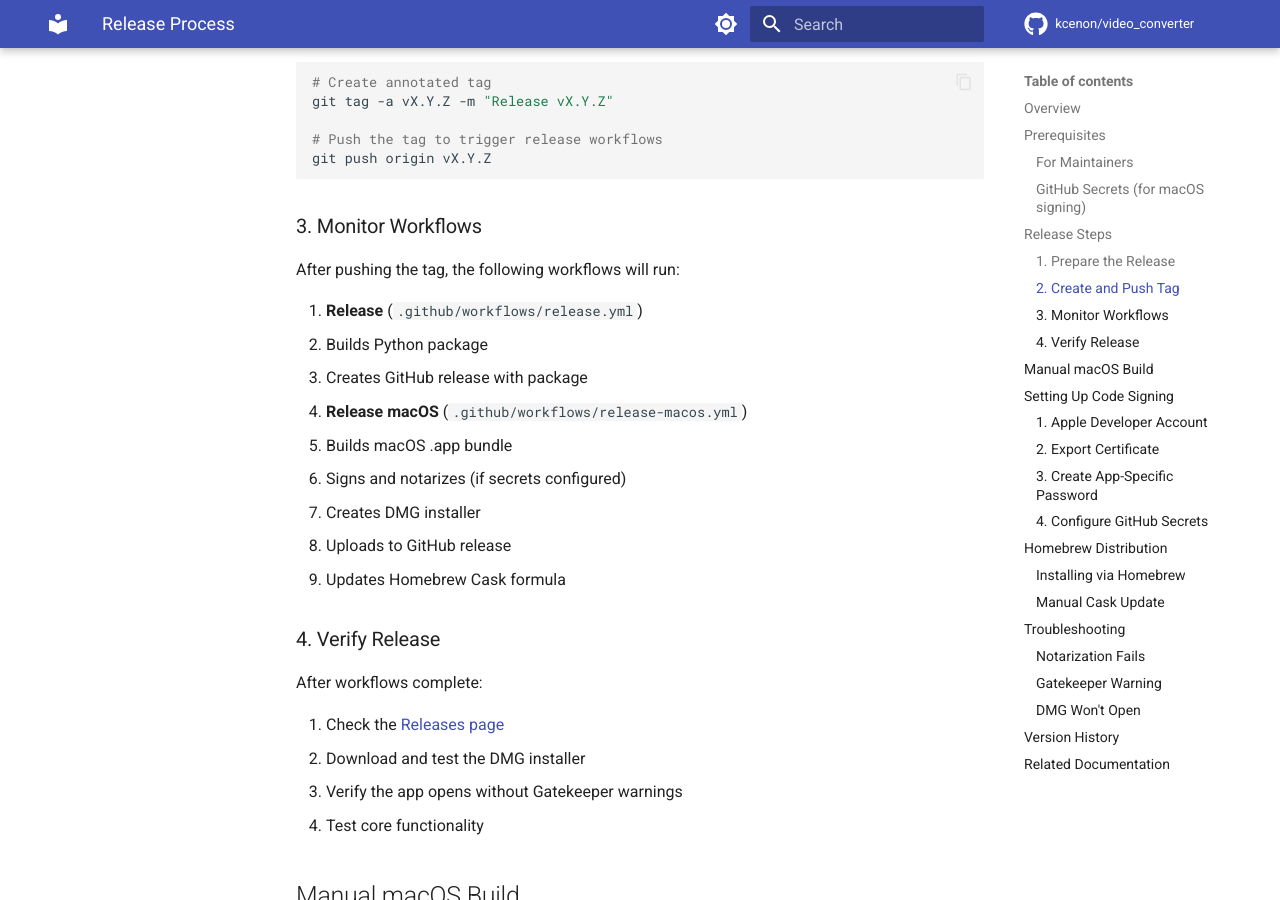
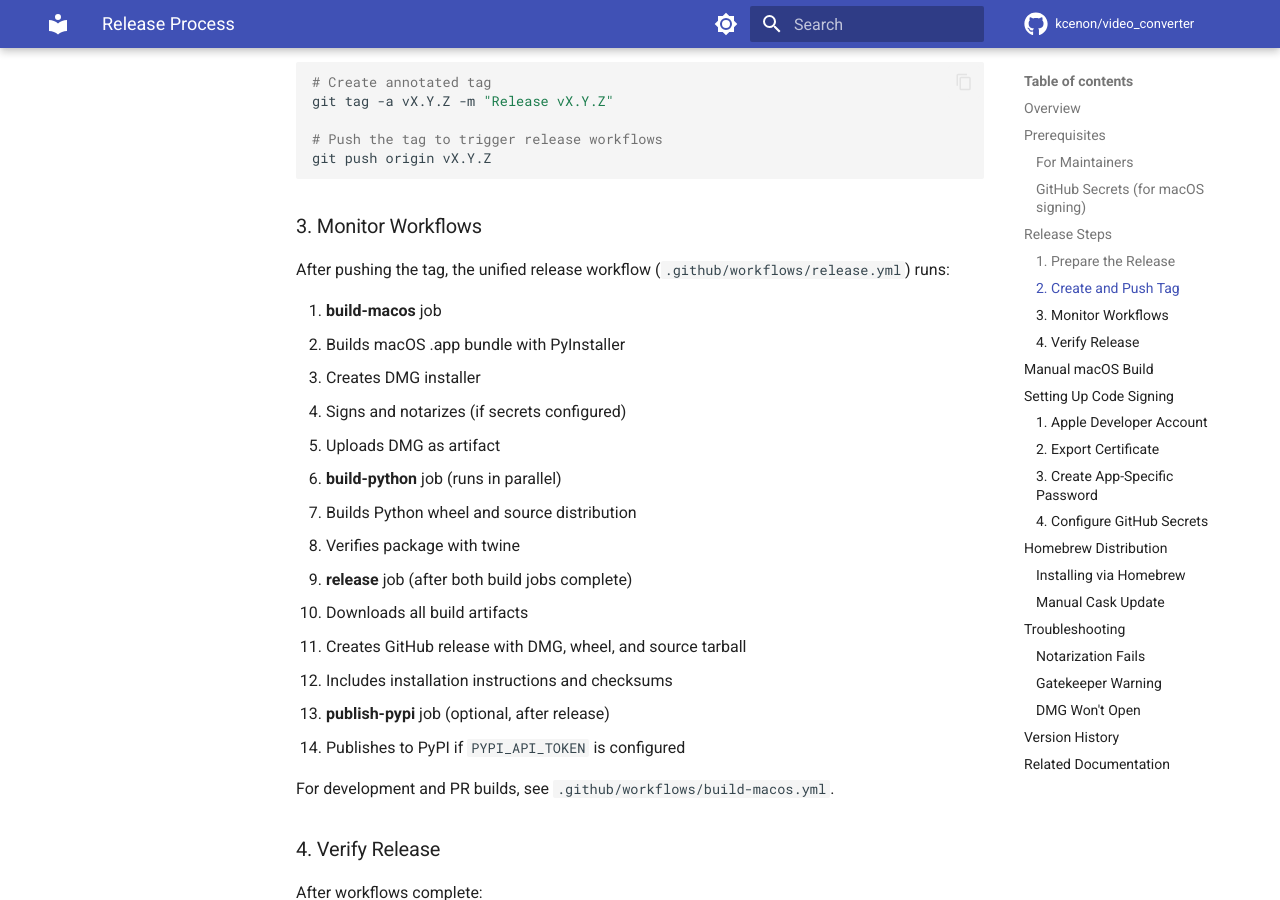
Before and after one commit to kcenon/video_converter, an MkDocs documentation site: the page built from docs/guides/release-process.md, in a window 1280 px wide and 900 px high, scrolled down 1711 px. Built offline with MkDocs 1.6.1 and Material for MkDocs 9.7.7, drawn with Linux system fonts in a browser that asks for light colours; comment, search, counter and statistics services are not loaded; the version menu is left out.

Commit message:
feat(gui): Complete macOS app packaging for standalone distribution (#188)
* fix(packaging): improve build script reliability

- Add dynamic version reading from pyproject.toml in spec file
- Add Python/Pillow-based placeholder icon generation
- Fix script execution order (check_dependencies before version display)
- Support fallback to ImageMagick for icon generation

* fix(packaging): add icon existence check in DMG creation

- Check for AppIcon.icns before using it in create-dmg
- Use default icon if custom icon is not available

* ci: add macOS build and release automation

- Add build-macos.yml for PR/push builds
- Enhance release.yml with macOS app bundle and DMG creation
- Add PyPI publishing workflow
- Include DMG checksum in release notes

* docs: update release process documentation

- Update workflow descriptions to match actual implementation
- Document parallel build jobs (macOS and Python)
- Add reference to build-macos.yml for development builds

* fix: add py.typed marker file for type hints

PEP 561 marker file indicating the package contains type hints.
Required by PyInstaller spec file for data inclusion.

```diff
--- a/docs/guides/release-process.md
+++ b/docs/guides/release-process.md
@@ -66,18 +66,27 @@ git push origin vX.Y.Z
 
 ### 3. Monitor Workflows
 
-After pushing the tag, the following workflows will run:
+After pushing the tag, the unified release workflow (`.github/workflows/release.yml`) runs:
 
-1. **Release** (`.github/workflows/release.yml`)
-   - Builds Python package
-   - Creates GitHub release with package
+1. **build-macos** job
+   - Builds macOS .app bundle with PyInstaller
+   - Creates DMG installer
+   - Signs and notarizes (if secrets configured)
+   - Uploads DMG as artifact
 
-2. **Release macOS** (`.github/workflows/release-macos.yml`)
-   - Builds macOS .app bundle
-   - Signs and notarizes (if secrets configured)
-   - Creates DMG installer
-   - Uploads to GitHub release
-   - Updates Homebrew Cask formula
+2. **build-python** job (runs in parallel)
+   - Builds Python wheel and source distribution
+   - Verifies package with twine
+
+3. **release** job (after both build jobs complete)
+   - Downloads all build artifacts
+   - Creates GitHub release with DMG, wheel, and source tarball
+   - Includes installation instructions and checksums
+
+4. **publish-pypi** job (optional, after release)
+   - Publishes to PyPI if `PYPI_API_TOKEN` is configured
+
+For development and PR builds, see `.github/workflows/build-macos.yml`.
 
 ### 4. Verify Release
 
```
Also changed, not shown: 6 other files.
